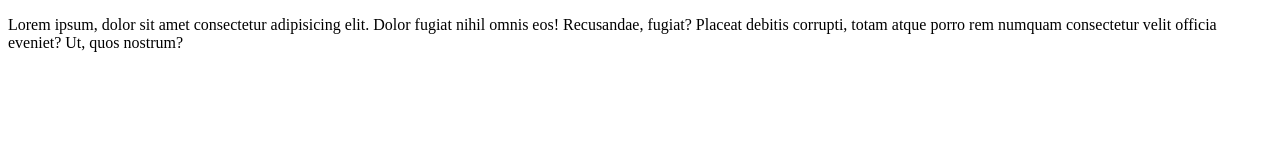
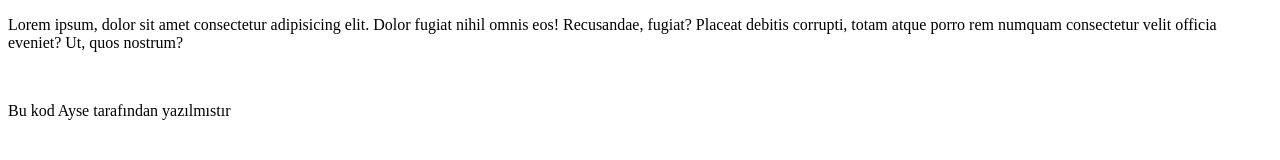
Before and after one commit to aysethebrave/27December, a plain HTML site: page index.html in a window 1280 px wide. Drawn offline with Linux system fonts and the light colour scheme.

Commit message:
bu Ayseden geldi

```diff
--- a/index.html
+++ b/index.html
@@ -7,6 +7,7 @@
   <title>Document</title>
 </head>
 <body>
-  <p>Lorem ipsum, dolor sit amet consectetur adipisicing elit. Dolor fugiat nihil omnis eos! Recusandae, fugiat? Placeat debitis corrupti, totam atque porro rem numquam consectetur velit officia eveniet? Ut, quos nostrum?</p>
+  <p>Lorem ipsum, dolor sit amet consectetur adipisicing elit. Dolor fugiat nihil omnis eos! Recusandae, fugiat? Placeat debitis corrupti, totam atque porro rem numquam consectetur velit officia eveniet? Ut, quos nostrum?</p><br>
+  <p>Bu kod Ayse tarafından yazılmıstır</p>
 </body>
 </html>
```
